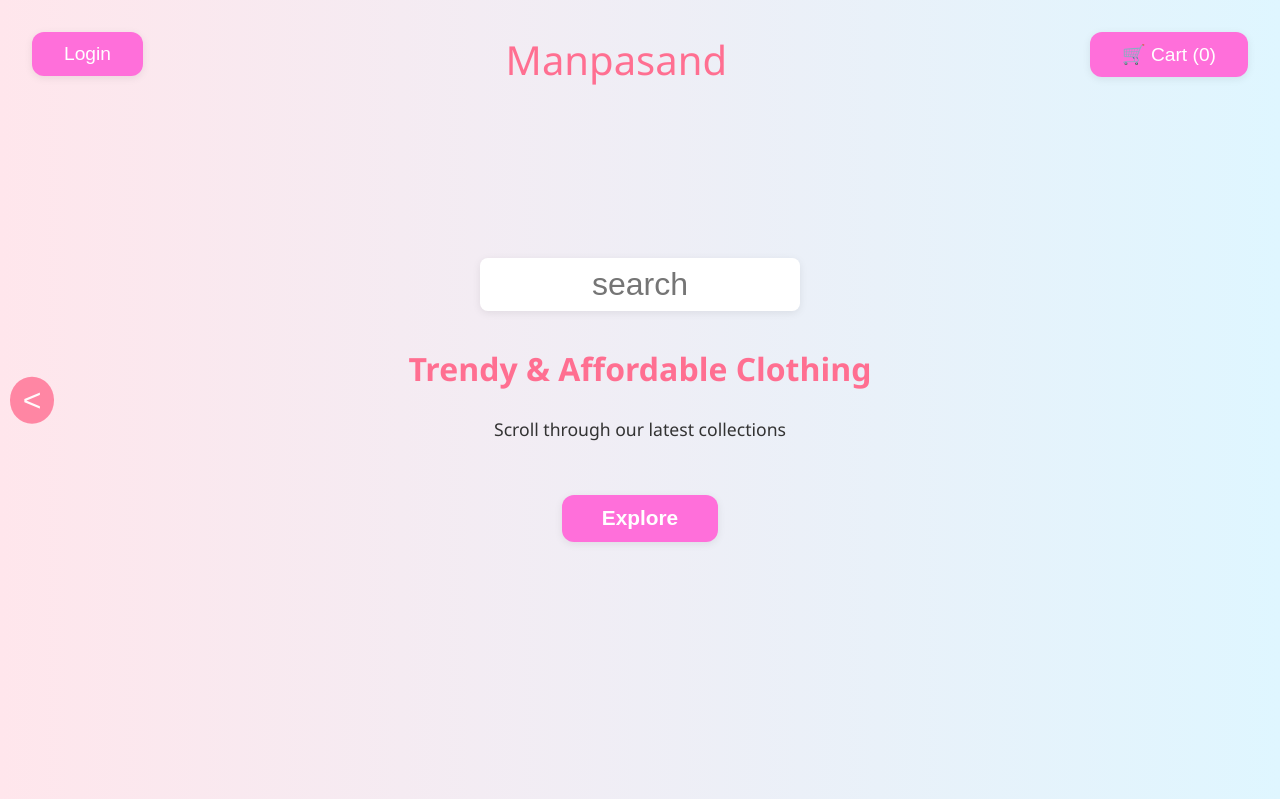
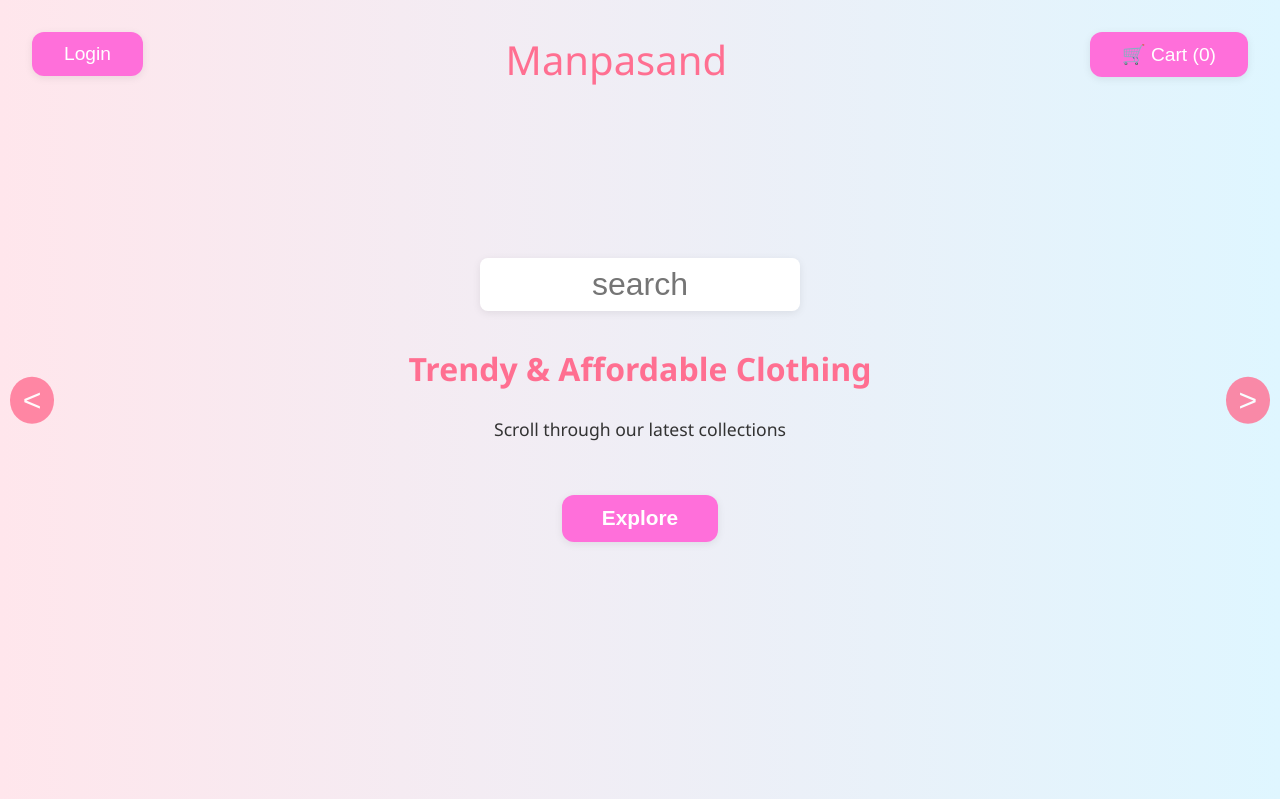
Before and after one commit to GarvKapoor/ecom, a Flask app: page / in a window 1280 px wide. Shown: the top 799 px of the page. Run offline with Flask 3, Linux system fonts and the light colour scheme; data that the repository does not hold is empty.

Commit message:
ui upgrade

```diff
--- a/templates/gallery.html
+++ b/templates/gallery.html
@@ -26,6 +26,7 @@
   </div>
 
   <div class="product-list">
+    <button class="arrow left" onclick="scrollGallery(-1)">&lt;</button>
     <div class="product-grid" id="galleryContainer">
       {% for img in images %}
       <div class="product-card">
@@ -41,13 +42,10 @@
           </div>
           <button class="addcart">Add to Cart</button>
         </div>
-
       </div>
-      <button class="arrow right" onclick="scrollGallery(1)">&gt;</button>
       {% endfor %}
     </div>
-    <button class="arrow left" onclick="scrollGallery(-1)">&lt;</button>
-
+    <button class="arrow right" onclick="scrollGallery(1)">&gt;</button>
   </div>
 
   <!-- Image Preview Modal (created by JS) -->
```
